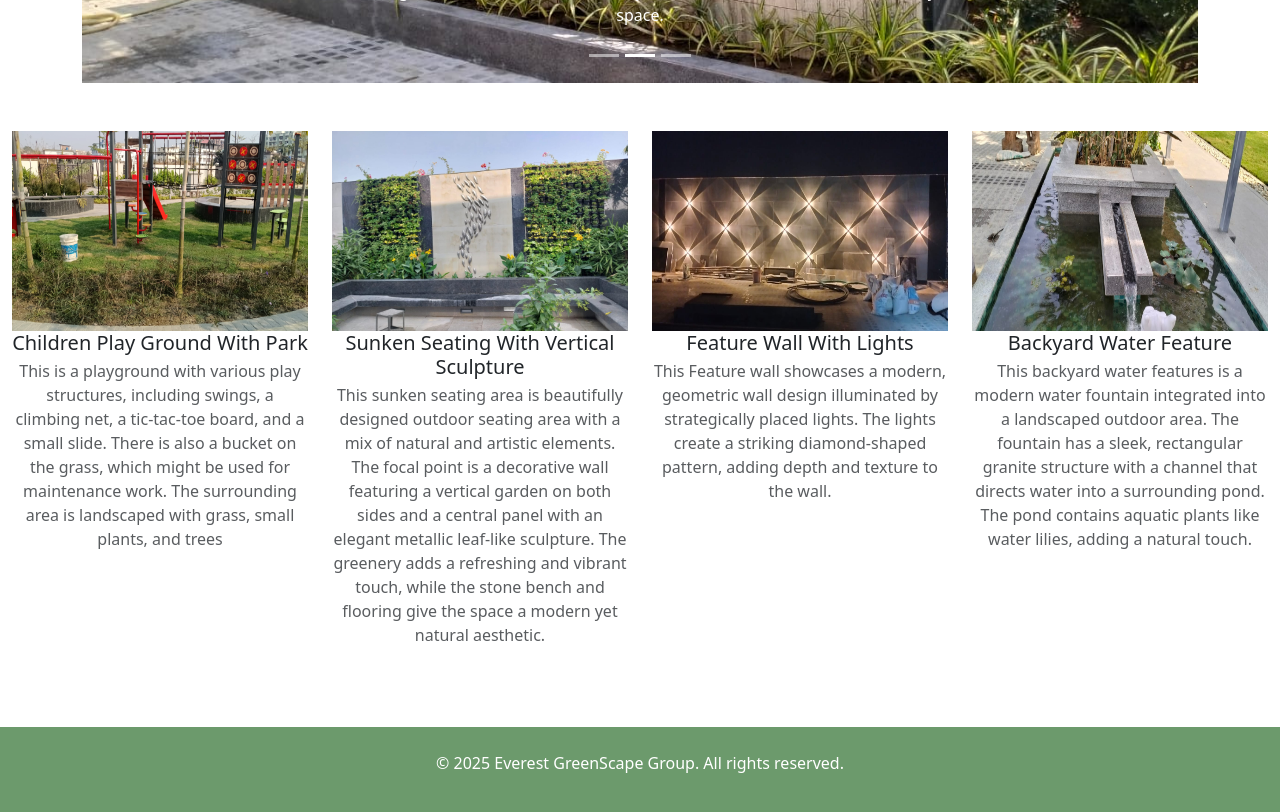
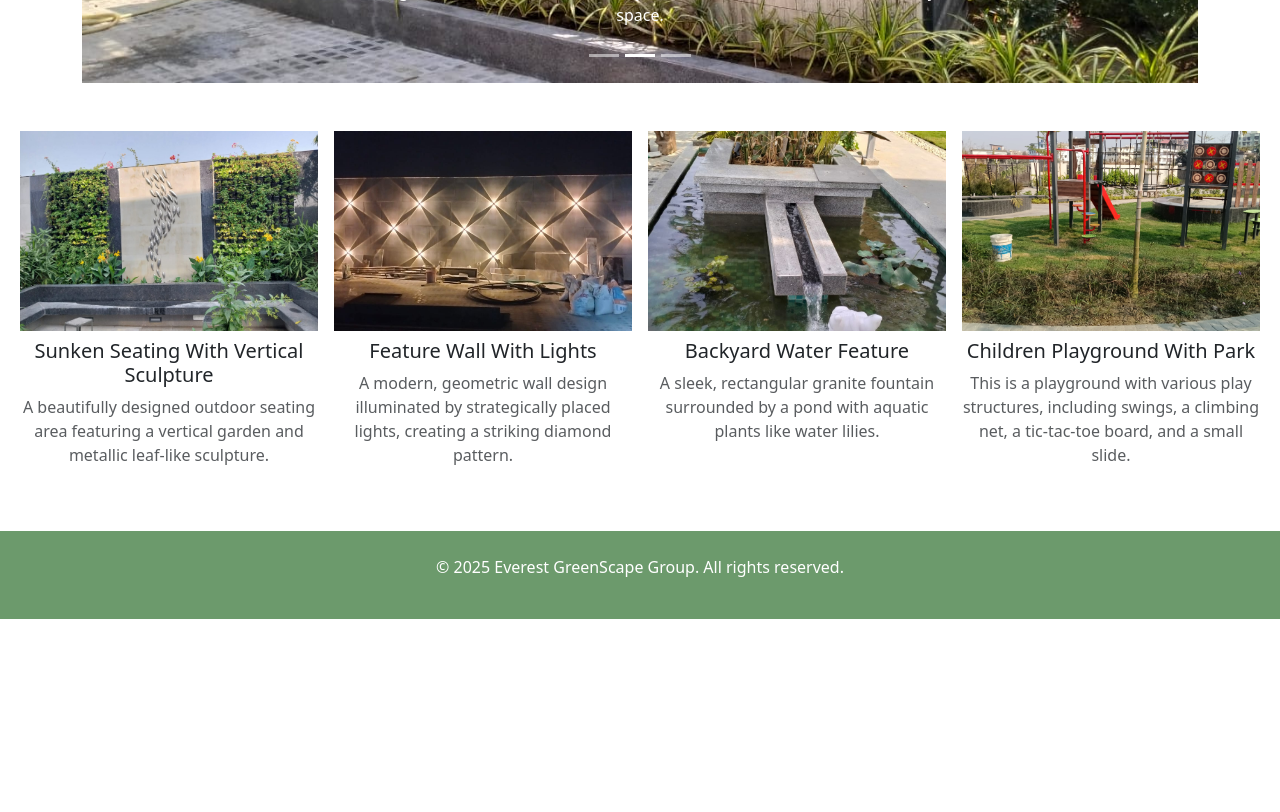
Before and after one commit to dhimanDev06/egs, a React (Vite) app: page / in a window 1280 px wide. Shown: the part 560-1372 px from the top of the page. After the commit the page ends 1179 px from the top, so only its background shows below. Built offline with nearby package versions, Linux system fonts and the light colour scheme.

Commit message:
new style

```diff
--- a/package.json
+++ b/package.json
@@ -14,7 +14,9 @@
     "react": "^19.0.0",
     "react-bootstrap": "^2.10.9",
     "react-dom": "^19.0.0",
-    "react-router-dom": "^7.2.0"
+    "react-router-dom": "^7.2.0",
+    "react-slick": "^0.30.3",
+    "slick-carousel": "^1.8.1"
   },
   "devDependencies": {
     "@eslint/js": "^9.21.0",
--- a/src/Contact.jsx
+++ b/src/Contact.jsx
@@ -1,23 +1,46 @@
 import React from "react";
 const Contact = () => {
   return (
-    <div>
-      <div className="container mt-4">
+    <div className="container my-5">
+      {/* Professional Description */}
+      <div className="text-center bg-gradient p-4 rounded shadow mb-5">
+        <h4 className="text-success fw-bold">
+          If you're looking for a professional way to invite clients to contact you for horticulture and exterior work:
+        </h4>
+        <p className="text-secondary">
+          "Enhance your outdoor spaces with our expert horticulture and exterior design services. From lush landscaping and sustainable gardens to stunning exterior lighting and architectural features, we bring your vision to life. Contact us today to discuss your project and discover how we can transform your space!"
+        </p>
+        <small className="text-dark fw-bold">
+        Let me know if you want a more specific approach based on your company’s branding.
+        </small>
+      </div>
+
+      {/* Contact Card */}
       <div className="card mx-auto shadow-lg" style={{ maxWidth: "600px" }}>
         <div className="card-body text-center">
-            <h2 className="card-title mb-3">Contact Us</h2>
+          <h2 className="card-title fw-bold mb-4">Contact Us</h2>
           <p className="card-text">
-              <strong>Contact number:</strong> 9874742653
+            <strong>Contact Number:</strong>{" "}
+            <a href="tel:9874742653" className="text-primary text-decoration-none">
+              9874742653
+            </a>
           </p>
           <p className="card-text">
-              <strong>Email id:</strong>{" "}
-              <a href="mailto:contact.egsg@gmail.com">contact.egsg@gmail.com</a>
+            <strong>Email ID:</strong>{" "}
+            <a href="mailto:contact.egsg@gmail.com" className="text-primary text-decoration-none">
+              contact.egsg@gmail.com
+            </a>
           </p>
           <p className="card-text">
-              <strong>Address:</strong> Holding No. 95, Gate No. 1/A, Basunagar,
-              Madhyamgram, Kolkata-700129, West Bengal, India.
+            <strong>Address:</strong> Holding No. 95, Gate No. 1/A, Basunagar, Madhyamgram, Kolkata-700129, West Bengal, India
           </p>
-          </div>
+          {/* Get In Touch Button */}
+          <a
+            href="mailto:contact.egsg@gmail.com"
+            className="btn btn-success btn-lg rounded-pill fw-bold"
+          >
+            Get In Touch
+          </a>
         </div>
       </div>
     </div>
--- a/src/Header.jsx
+++ b/src/Header.jsx
@@ -1,10 +1,11 @@
 import React, { useState } from 'react';
 import { Navbar, Container, Nav } from 'react-bootstrap';
-import { Link } from 'react-router-dom';
+import { Link, useLocation } from 'react-router-dom';
 import logo from "./assets/logo.png";
 
 function Header() {
   const [expanded, setExpanded] = useState(false);
+  const location = useLocation(); // Get the current route
 
   const handleToggle = () => setExpanded(!expanded);
   const handleClose = () => setExpanded(false);
@@ -27,9 +28,30 @@ function Header() {
         <Navbar.Toggle aria-controls="basic-navbar-nav" onClick={handleToggle} />
         <Navbar.Collapse id="basic-navbar-nav">
           <Nav className="me-auto dark">
-            <Nav.Link as={Link} to="/" onClick={handleClose}>Home</Nav.Link>
-            <Nav.Link as={Link} to="/about-us" onClick={handleClose}>About</Nav.Link>
-            <Nav.Link as={Link} to="/contact-us" onClick={handleClose}>Contact</Nav.Link>
+            <Nav.Link
+              as={Link}
+              to="/"
+              onClick={handleClose}
+              className={location.pathname === "/" ? "active" : ""}
+            >
+              Home
+            </Nav.Link>
+            <Nav.Link
+              as={Link}
+              to="/about-us"
+              onClick={handleClose}
+              className={location.pathname === "/about-us" ? "active" : ""}
+            >
+              About
+            </Nav.Link>
+            <Nav.Link
+              as={Link}
+              to="/contact-us"
+              onClick={handleClose}
+              className={location.pathname === "/contact-us" ? "active" : ""}
+            >
+              Contact
+            </Nav.Link>
           </Nav>
         </Navbar.Collapse>
       </Container>
--- a/src/Product.jsx
+++ b/src/Product.jsx
@@ -1,68 +1,90 @@
 import React from "react";
-import img1 from "./assets/site_1.jpg"
-import img2 from "./assets/site_2.jpg"
-import img3 from "./assets/site_3.jpg"
-import img4 from "./assets/site_4.jpg"
+import Slider from "react-slick"; // Import React Slick
+import img1 from "./assets/site_1.jpg";
+import img2 from "./assets/site_2.jpg";
+import img3 from "./assets/site_3.jpg";
+import img4 from "./assets/site_4.jpg";
+import "slick-carousel/slick/slick.css"
+import "slick-carousel/slick/slick-theme.css"
 const Product = () => {
+  const settings = {
+    dots: false, // Show navigation dots
+    infinite: true, // Infinite looping
+    speed: 500, // Animation speed
+    slidesToShow: 4, // Show 4 slides at a time
+    slidesToScroll: 1, // Scroll 1 slide at a time
+    autoplay: true, // Auto-slide
+    autoplaySpeed: 3000, // Auto-slide interval (in ms)
+    responsive: [
+      {
+        breakpoint: 1024, // For tablets
+        settings: {
+          slidesToShow: 3, // Show 3 slides at a time
+          slidesToScroll: 1,
+        },
+      },
+      {
+        breakpoint: 768, // For mobile
+        settings: {
+          slidesToShow: 2, // Show 2 slides at a time
+          slidesToScroll: 1,
+        },
+      },
+      {
+        breakpoint: 480, // For small screens
+        settings: {
+          slidesToShow: 1, // Show 1 slide at a time
+          slidesToScroll: 1,
+        },
+      },
+    ],
+  };
+
+  const products = [
+    {
+      img: img1,
+      title: "Children Playground with Park",
+      description:
+        "This is a playground with various play structures, including swings, a climbing net, a tic-tac-toe board, and a small slide.",
+    },
+    {
+      img: img2,
+      title: "Sunken Seating with Vertical Sculpture",
+      description:
+        "A beautifully designed outdoor seating area featuring a vertical garden and metallic leaf-like sculpture.",
+    },
+    {
+      img: img3,
+      title: "Feature Wall with Lights",
+      description:
+        "A modern, geometric wall design illuminated by strategically placed lights, creating a striking diamond pattern.",
+    },
+    {
+      img: img4,
+      title: "Backyard Water Feature",
+      description:
+        "A sleek, rectangular granite fountain surrounded by a pond with aquatic plants like water lilies.",
+    }
+  ];
+
   return (
-        <>
     <div className="container-xxl my-5">
-                <div className="row">
-                    <div className="col-sm-6 col-md-3 mb-3">
+      <Slider {...settings}>
+        {products.map((product, index) => (
+          <div key={index} className="px-2">
             <img
-                            className="d-block w-100 h-200"
-                            src={img1}
-                            alt="First slide"
+              className="d-block product-image"
+              src={product.img}
+              alt={product.title}
             />
-                        <h3 className="h5 mb-1 text-center text-capitalize">
-                            children play ground with park
+            <h3 className="h5 mt-2 text-center text-capitalize">
+              {product.title}
             </h3>
-                        <p class="text-body-secondary text-center">
-                            This is a playground with various play structures, including swings, a climbing net, a tic-tac-toe board, and a small slide. There is also a bucket on the grass, which might be used for maintenance work. The surrounding area is landscaped with grass, small plants, and trees</p>
+            <p className="text-body-secondary text-center">{product.description}</p>
           </div>
-                    <div className="col-sm-6 col-md-3 mb-3">
-                        <img
-                            className="d-block w-100 h-200"
-                            src={img2}
-                            alt="First slide"
-                        />
-                        <h3 className="h5 mb-1 text-center text-capitalize">
-                            sunken seating with vertical sculpture
-                        </h3>
-                        <p class="text-body-secondary text-center">
-                            This sunken seating area is beautifully designed outdoor seating area with a mix of natural and artistic elements. The focal point is a decorative wall featuring a vertical garden on both sides and a central panel with an elegant metallic leaf-like sculpture. The greenery adds a refreshing and vibrant touch, while the stone bench and flooring give the space a modern yet natural aesthetic.
-                        </p>
+        ))}
+      </Slider>
     </div>
-                    <div className="col-sm-6 col-md-3 mb-3">
-                        <img
-                            className="d-block w-100 h-200"
-                            src={img3}
-                            alt="First slide"
-                        />
-                        <h3 className="h5 mb-1 text-center text-capitalize">
-                            Feature wall with lights
-                        </h3>
-                        <p class="text-body-secondary text-center">
-
-                            This Feature wall showcases a modern, geometric wall design illuminated by strategically placed lights. The lights create a striking diamond-shaped pattern, adding depth and texture to the wall.
-                        </p>
-                    </div>
-                    <div className="col-sm-6 col-md-3 mb-3">
-                        <img
-                            className="d-block w-100 h-200"
-                            src={img4}
-                            alt="First slide"
-                        />
-                        <h3 className="h5 mb-1 text-center text-capitalize">
-                            Backyard water feature
-                        </h3>
-                        <p class="text-body-secondary text-center">
-                            This backyard water features is a modern water fountain integrated into a landscaped outdoor area. The fountain has a sleek, rectangular granite structure with a channel that directs water into a surrounding pond. The pond contains aquatic plants like water lilies, adding a natural touch.
-                        </p>
-                    </div>
-                </div>
-            </div>
-        </>
   );
 };
 
--- a/src/index.css
+++ b/src/index.css
@@ -169,3 +169,11 @@ main {
     height: 60px;
   }
 }
+
+
+.product-image {
+  width: 100%; /* Full width of the container */
+  height: 200px; /* Fixed height */
+  object-fit: cover; /* Maintain aspect ratio and crop if necessary */
+  /*border-radius: 10px;  Optional: Rounded corners */
+}
```
Also changed, not shown: 1 other file (tests, documents, lock files or other folders). Lines whose indentation alone changed are shown as unchanged.
